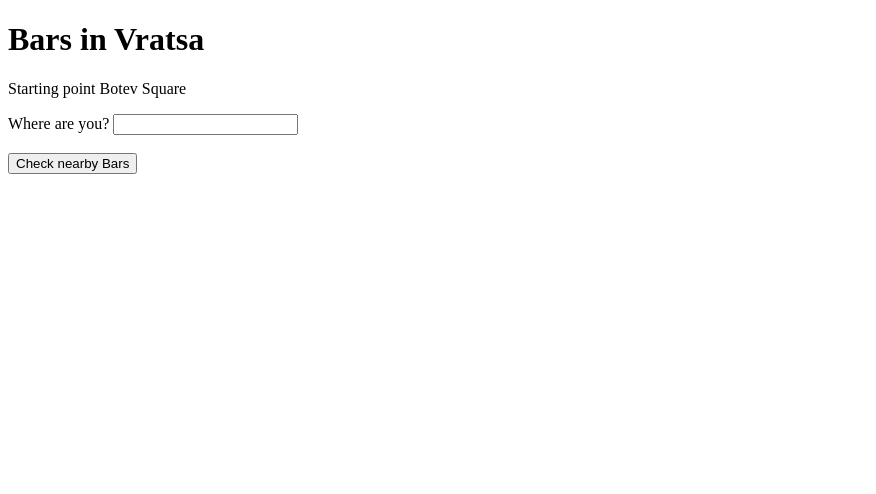
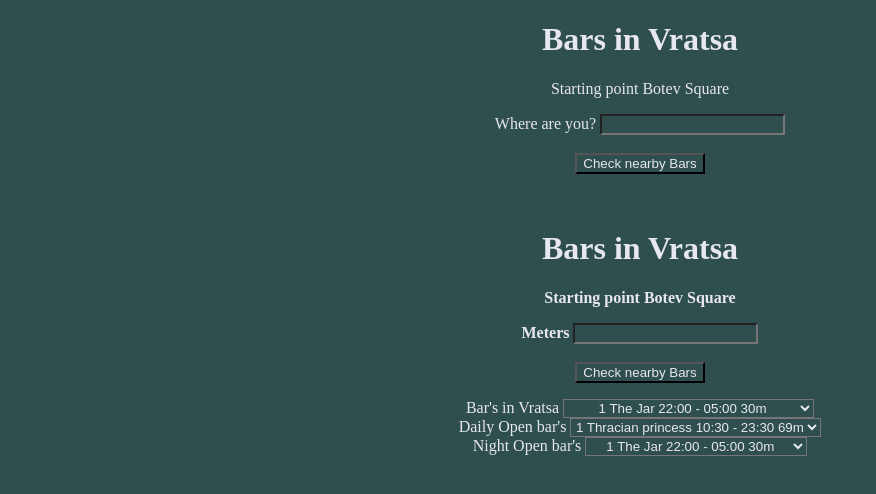
Before and after one commit to Georgi5204/Project2, a plain HTML site: page index.html in a window 1280 px wide. Shown: the whole page, without its empty margins (0-876 px from the left). Drawn offline with Linux system fonts and the light colour scheme.

Commit message:
Update index.html

```diff
--- a/index.html
+++ b/index.html
@@ -48,3 +48,124 @@
 </script>
 </body>
 </html>
+
+<!DOCTYPE html>
+<html lang="en">
+<head>
+    <style>
+        * {
+          text-align: center;
+          color: rgb(231, 231, 238);
+          background-color: darkslategrey;
+        }
+        </style>
+    <meta charset="UTF-8">
+    <meta http-equiv="X-UA-Compatible" content="IE=edge">
+    <meta name="viewport" content="width=device-width, initial-scale=1.0">
+    <title>Bars in Vratsa</title>
+</head>
+<body onload="startTime()">
+    <div id="txt"></div>
+    <h1>Bars in Vratsa</h1>
+    <form action="#">
+        <p><strong>Starting point Botev Square</strong></p>
+        <label for="position"><strong>Meters</strong></label>
+        <input type="text" id="position" name="position"><br><br>
+        </form>
+        <button onclick="showBars()">Check nearby Bars</button>
+        <p id="demo"></p>
+
+ <div id="bars">
+    <label for="bars">Bar's in Vratsa</label>
+        <select classname="bars">
+             <option value="Jar">1 The Jar 22:00 - 05:00 30m</option>
+             <option value="Rock">2 Rock club 22:30 - 04:30 55m</option>
+             <option value="princess">3 Thracian princess 10:30 - 23:30 69m</option>
+             <option value="qbar">4 Q Bar 11:00 - 23:30 25m</option>
+             <option value="corona">5 Corona 10:30 - 23:30 70m</option>
+             <option value="Kadife">6 Kadife 11:30 - 00:30 65m</option>
+             <option value="italian_resturant">7 italian resturant 09:30 - 23:30 85m</option>
+             <option value="Omerta">8 Omerta 10:30 - 23:30 22m</option>
+             <option value="valentino">9 valentino 19:30 - 03:30 17m</option>
+             <option value="the_wight_bar">10 the wight bar 19:30 - 04:30 12m</option>
+        </select>
+</div>
+
+<!-- <div id="openBars">
+    <label for="openBars">Open bar's</label>
+        <select classname="openBars">
+             <option value="Jar">1 The Jar 22:00 - 05:00 30m</option>
+             <option value="Rock">2 Rock club 22:30 - 04:30 55m</option>
+             <option value="princess">3 Thracian princess 10:30 - 23:30 69m</option>
+             <option value="qbar">4 Q Bar 11:00 - 23:30 25m</option>
+             <option value="corona">5 Corona 10:30 - 23:30 70m</option>
+             <option value="Kadife">6 Kadife 11:30 - 00:30 65m</option>
+             <option value="italian_resturant">7 italian resturant 09:30 - 23:30 85m</option>
+             <option value="Omerta">8 Omerta 10:30 - 23:30 22m</option>
+             <option value="valentino">9 valentino 19:30 - 03:30 17m</option>
+             <option value="the_wight_bar">10 the wight bar 19:30 - 04:30 12m</option>
+        </select> -->
+
+        <div id="dailyBars">
+            <label for="dailyBars">Daily Open bar's</label>
+                <select classname="dailyBars">
+                     <option value="princess">1 Thracian princess 10:30 - 23:30 69m</option>
+                     <option value="qbar">2 Q Bar 11:00 - 23:30 25m</option>
+                     <option value="corona">3 Corona 10:30 - 23:30 70m</option>
+                     <option value="Kadife">4 Kadife 11:30 - 00:30 65m</option>
+                     <option value="italian_resturant">5 italian resturant 09:30 - 23:30 85m</option>
+                     <option value="Omerta">6 Omerta 10:30 - 23:30 22m</option>
+                </select>
+
+                <div id="NightBars">
+                    <label for="NightBars">Night Open bar's</label>
+                        <select classname="NightBars">
+                             <option value="Jar">1 The Jar 22:00 - 05:00 30m</option>
+                             <option value="Rock">2 Rock club 22:30 - 04:30 55m</option>
+                             <option value="qbar">3 Q Bar 11:00 - 23:30 25m</option>
+                             <option value="valentino">4 valentino 19:30 - 03:30 17m</option>
+                             <option value="the_wight_bar">5 the wight bar 19:30 - 04:30 12m</option>
+                        </select>
+
+
+</div>
+<script>
+
+        document.getElementById("bars").style.visibility = "hidden";
+        document.getElementById("openBars").style.visibility = "hidden";
+
+         function showBars(){
+            let x = document.getElementById("position").value
+            let text;
+            if (isNaN(x) || x < 1 || x > 100){
+                text = "Please enter a meters between 1 and 100";
+            } else {
+               document.getElementById("bars").style.visibility ='visible';
+               document.getElementById("openBars").style.visibility = 'visible';
+            }
+            document.getElementById("demo").innerHTML = text;
+            }
+         function startTime() {
+            const today = new Date();
+            let h = today.getHours();
+            let m = today.getMinutes();
+            let s = today.getSeconds();
+            m = checkTime(m);
+            s = checkTime(s);
+            document.getElementById('txt').innerHTML =  h + ":" + m + ":" + s;
+            setTimeout(startTime, 1000);
+            }
+         function checkTime(i) {
+            if (i < 10) {i = "0" + i};  // add zero in front of numbers < 10
+             return i;
+            }
+         function checkOpenBars(){
+             if (checkTime == ) {
+
+             } else {
+
+             }
+         }
+</script>
+</body>
+</html>
```
